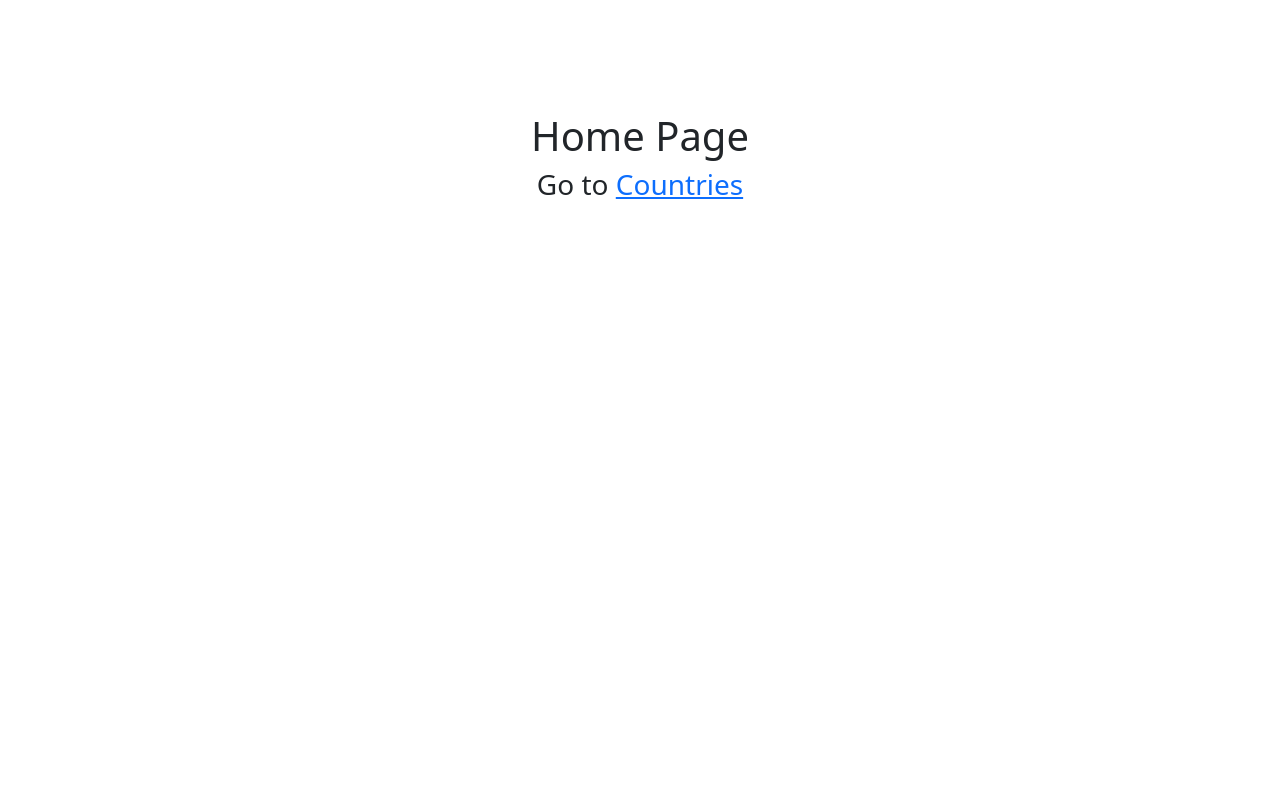
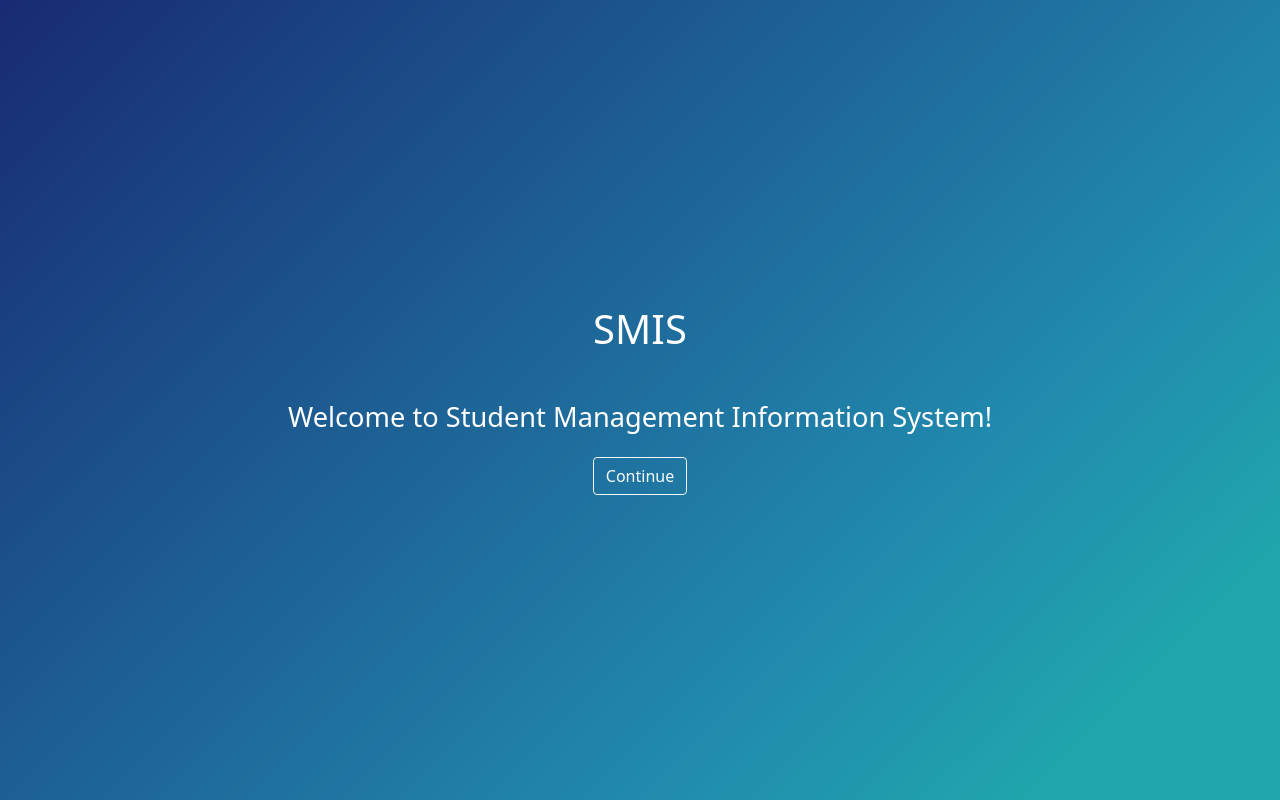
Before and after one commit to samiscold/SMIS-PUBLIC, a React (Create React App) app in the folder client-app/: page / in a window 1280 px wide. Built offline with nearby package versions, Linux system fonts and the light colour scheme.

Commit message:
Added some style

```diff
--- a/client-app/src/app/layout/style.css
+++ b/client-app/src/app/layout/style.css
@@ -32,3 +32,35 @@ code {
   padding-left: 5px;
   margin: 0;
 }
+
+
+/*home page styles*/
+
+.masthead {
+  display: flex;
+  align-items: center;
+  background-image: linear-gradient(
+          135deg,
+          rgb(24, 42, 115) 0%,
+          rgb(33, 138, 174) 69%,
+          rgb(32, 167, 172) 89%
+  ) !important;
+  height: 100vh;
+}
+
+.masthead .ui.menu .ui.button,
+.ui.menu a.ui.inverted.button {
+  margin-left: 0.5em;
+}
+
+.masthead h1.ui.header {
+  font-size: 4em;
+  font-weight: normal;
+}
+
+.masthead h2 {
+  font-size: 1.7em;
+  font-weight: normal;
+}
+
+/*end home page styles*/
--- a/client-app/src/app/stores/countryStore.ts
+++ b/client-app/src/app/stores/countryStore.ts
@@ -15,6 +15,16 @@ export default class CountryStore {
 
     get countriesByName() {
         return Array.from(this.countryRegistry.values()).sort((a, b) => a.name.localeCompare(b.name));
+    }
+
+    get groupedCountries() {
+        return Object.entries(
+            this.countriesByName.reduce((countries, country) => {
+                const letter = country.name[0];
+                countries[letter] = countries[letter] ? [...countries[letter], country] : [country];
+                return countries;
+            }, {} as {[key: string] : Country[]})
+        )
     }
 
     loadCountries = async () => {
--- a/client-app/src/features/countries/dashboard/CountryDashboard.tsx
+++ b/client-app/src/features/countries/dashboard/CountryDashboard.tsx
@@ -20,11 +20,6 @@ export default observer(function CountryDashboard() {
             <Col xs="6">
                 <CountryList />
             </Col>
-            <Col xs="2">
-            </Col>
-            <Col xs="4">
-                <h2>Country filters</h2>
-            </Col>
         </Row>
     )
 })
--- a/client-app/src/features/countries/dashboard/CountryList.tsx
+++ b/client-app/src/features/countries/dashboard/CountryList.tsx
@@ -1,48 +1,27 @@
 import { observer } from "mobx-react-lite";
-import { SyntheticEvent, useState } from "react";
-import { Badge, Button, Col, ListGroup, Spinner } from "react-bootstrap";
-import { Link } from "react-router-dom";
+import { Fragment } from "react";
+import { ListGroup } from "react-bootstrap";
 import { useStore } from "../../../app/stores/store";
+import CountryListItem from "./CountryListItem";
 
 export default observer(function CountryList() {
-    const {countryStore} = useStore();
-    const { deleteCountry, countriesByName, loading } = countryStore;
-
-    const [target, setTarget] = useState('');
-
-    function handleCountryDelete(e: SyntheticEvent<HTMLButtonElement>, id: string){
-        setTarget(e.currentTarget.name);
-        deleteCountry(id);
-    }
+    const { countryStore } = useStore();
+    const { groupedCountries } = countryStore;
 
     return (
-        <ListGroup>
-            {countriesByName.map(country => (
-                <ListGroup.Item key={country.id} className="d-flex justify-content-between align-items-center">
-                    <Col xs="9" className="d-flex justify-content-around align-items-center">
-                        <Col xs="8">
-                            <Col xs="4">
-                                <Badge bg="secondary" pill className="float-start">
-                                    {country.countryCode}
-                                </Badge>
-                            </Col>
-                            <div className="ms-2 me-auto">
-                                <div className="fw-bold">{country.name}</div>
-                            </div>
-                        </Col>
-                    </Col>
-                    <Link to={`/manage/${country.id}`}><Button variant="primary">Edit</Button></Link>
-                    <Button name={country.id} onClick={(e) => handleCountryDelete(e, country.id)} variant="danger">
-                        {loading && target === country.id ? <Spinner
-                            as="span"
-                            animation="border"
-                            size="sm"
-                            role="status"
-                            aria-hidden="true"
-                        /> : 'Delete'}
-                    </Button>
-                </ListGroup.Item>
+        <>
+            {groupedCountries.map(([group, countries]) => (
+                <Fragment key={group}>
+                    <h5 className="text-primary text-start ps-3">
+                        {group}
+                    </h5>
+                    <ListGroup className="pb-4">
+                        {countries.map(country => (
+                            <CountryListItem key={country.id} country={country} />
+                        ))}
+                    </ListGroup>
+                </Fragment>
             ))}
-        </ListGroup>
+        </>
     )
 })
--- /dev/null
+++ b/client-app/src/features/countries/dashboard/CountryListItem.tsx
@@ -0,0 +1,48 @@
+import { SyntheticEvent, useState } from "react";
+import { ListGroup, Col, Badge, Button, Spinner } from "react-bootstrap";
+import { Link } from "react-router-dom";
+import { Country } from "../../../app/models/country";
+import { useStore } from "../../../app/stores/store";
+
+interface Props {
+    country: Country;
+}
+
+export default function CountryListItem({ country }: Props) {
+    const {countryStore} = useStore();
+    const { deleteCountry, loading } = countryStore;
+
+    const [target, setTarget] = useState('');
+
+    function handleCountryDelete(e: SyntheticEvent<HTMLButtonElement>, id: string){
+        setTarget(e.currentTarget.name);
+        deleteCountry(id);
+    }
+
+    return (
+        <ListGroup.Item key={country.id} className="d-flex justify-content-between align-items-center">
+            <Col xs="9" className="d-flex justify-content-around align-items-center">
+                <Col xs="8">
+                    <Col xs="4">
+                        <Badge bg="secondary" pill className="float-start">
+                            {country.countryCode}
+                        </Badge>
+                    </Col>
+                    <div className="ms-2 me-auto">
+                        <div className="fw-bold">{country.name}</div>
+                    </div>
+                </Col>
+            </Col>
+            <Link to={`/manage/${country.id}`}><Button variant="primary">Edit</Button></Link>
+            <Button name={country.id} onClick={(e) => handleCountryDelete(e, country.id)} variant="danger">
+                {loading && target === country.id ? <Spinner
+                    as="span"
+                    animation="border"
+                    size="sm"
+                    role="status"
+                    aria-hidden="true"
+                /> : 'Delete'}
+            </Button>
+        </ListGroup.Item>
+    )
+}
--- a/client-app/src/features/home/HomePage.tsx
+++ b/client-app/src/features/home/HomePage.tsx
@@ -1,11 +1,18 @@
-import { Container } from "react-bootstrap";
+import { Button, Container } from "react-bootstrap";
 import { Link } from "react-router-dom";
 
 export default function HomePage () {
     return (
-        <Container style={{marginTop: '7em'}}>
-            <h1>Home Page</h1>
-            <h3>Go to <Link to='/countries'>Countries</Link></h3>
-        </Container>
+        <div className="masthead text-white">
+            <Container>
+                <h1 className="mb-5">SMIS</h1>
+                <h2 className="mb-4">Welcome to Student Management Information System!</h2>
+                <Link to='/countries'>
+                    <Button variant="btn btn-outline-light">
+                        Continue
+                    </Button>
+                </Link>
+            </Container>
+        </div>
     )
 }
```
Also changed, not shown: 1 other file (tests, documents, lock files or other folders).
